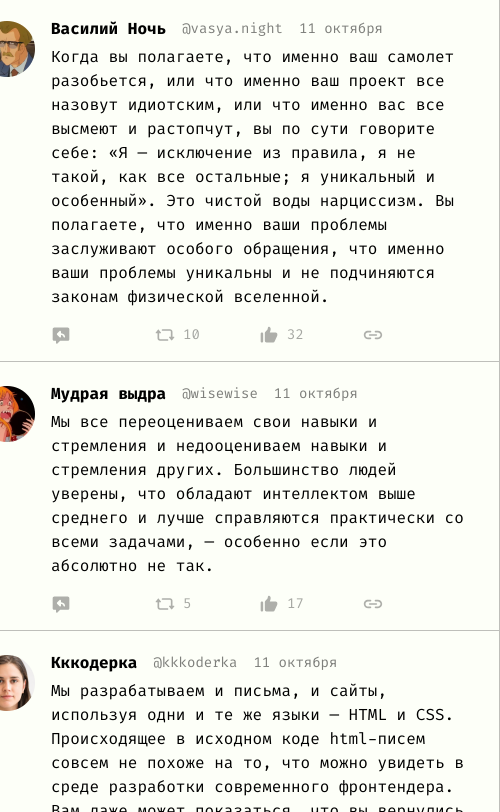
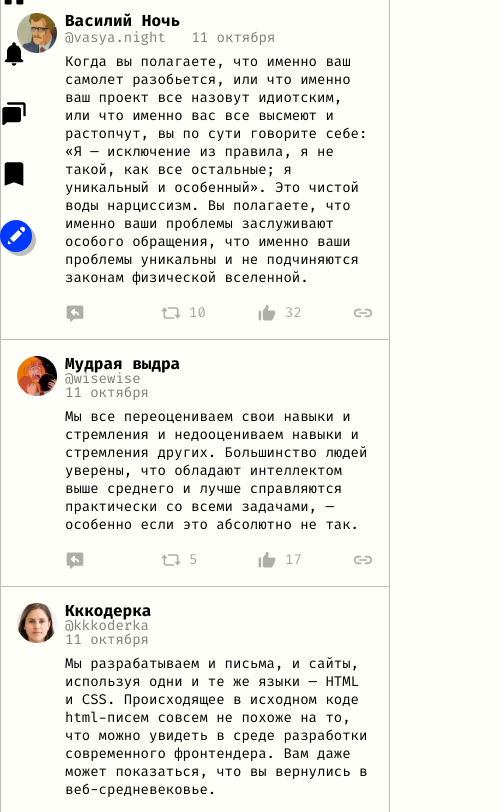
Before and after one commit to evgeny-matveev/hse-19__twiclone, a plain HTML site: page index.html in a window 390 px wide. Shown: the part 60-872 px from the top of the page, 500 px wide, since content can reach past the window. Drawn offline with Linux system fonts and the light colour scheme.

Commit message:
WIP Адаптировали карточки под 320

```diff
--- a/index.html
+++ b/index.html
@@ -52,8 +52,10 @@
         <div class="tweet__body">
           <header class="tweet__body__header">
             <h3>Василий Ночь</h3>
-            <a href="#">@vasya.night</a>
-            <a href="#">11 октября</a>
+            <div class="tweet__body__header__links">
+              <a href="#">@vasya.night</a>
+              <a href="#">11 октября</a>
+            </div>
           </header>
           <p>Когда вы полагаете, что именно ваш самолет разобьется, или что именно ваш проект все назовут идиотским, или что именно вас все высмеют и растопчут, вы по сути говорите себе: «Я — исключение из правила, я не такой, как все остальные; я уникальный и особенный». Это чистой воды нарциссизм. Вы полагаете, что именно ваши проблемы заслуживают особого обращения, что именно ваши проблемы уникальны и не подчиняются законам физической вселенной.</p>
           <ul class="tweet__body__actions">
--- a/styles/main.css
+++ b/styles/main.css
@@ -243,6 +243,39 @@ aside ul li:last-child {
   }
 }
 
+@media (min-width: 320px) and (max-width: 599px) {
+  nav {
+    left: 0;
+  }
+  .wrapper {
+    margin: 0;
+  }
+  main {
+    width: 100vw;
+  }
+  .tweet {
+    padding: 16px;
+  }
+  .tweet__ava {
+    width: 40px;
+    height: 40px;
+    margin-right: 8px;
+  }
+  .tweet__body__header {
+    flex-direction: column;
+    align-items: flex-start;
+  }
+  .tweet__body p {
+    font-size: 14px;
+    line-height: 18px;
+  }
+  .tweet__body__actions {
+    justify-content: space-between;
+  }
+  .tweet__body__actions li {
+    margin: 0;
+  }
+}
 
 
 
```
